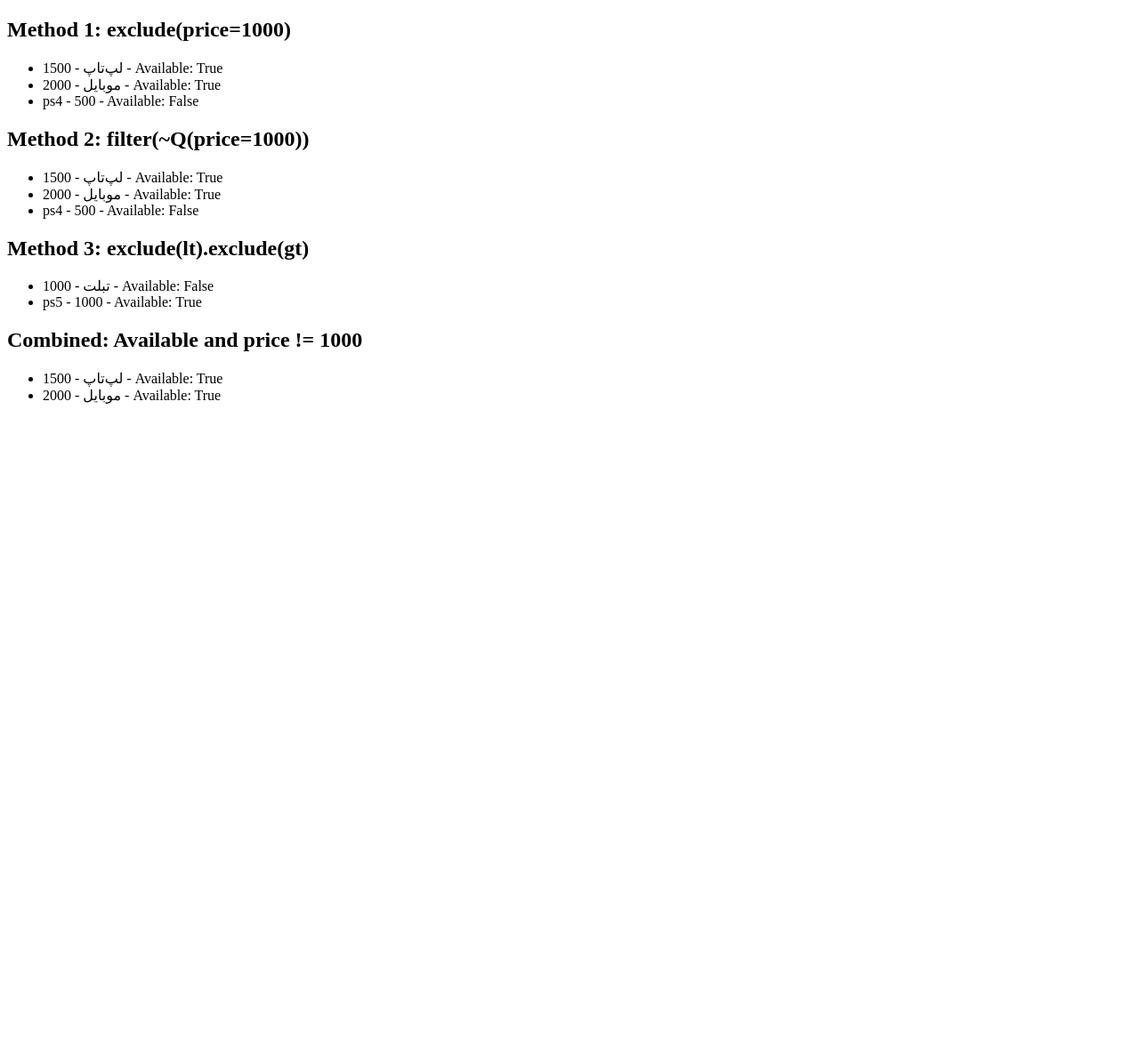
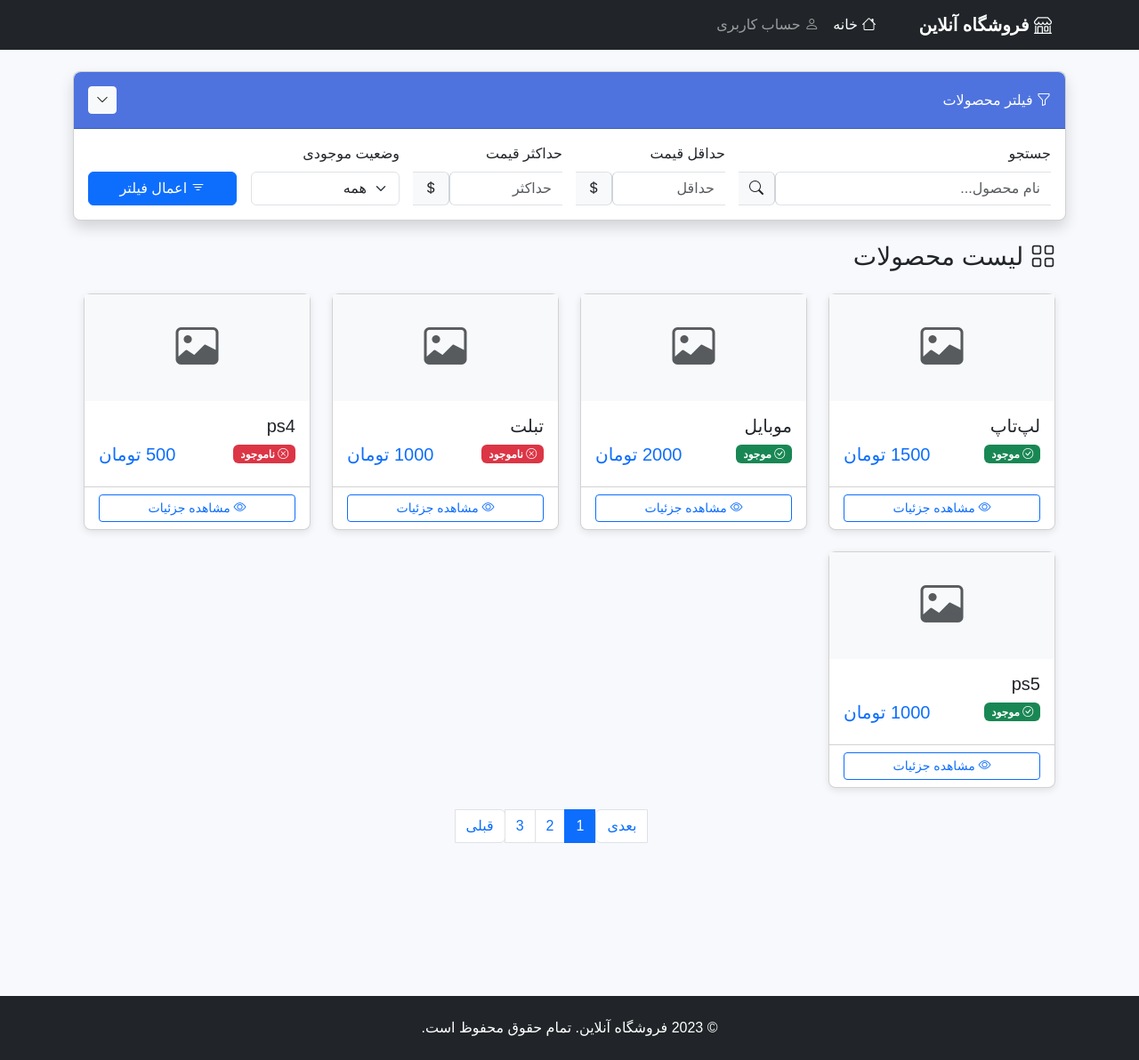
Before and after one commit to shahrokh-rhmani/not-equal, a Django app: page / in a window 1280 px wide. Shown: the whole page at 89% size. Before the commit the page ends 454 px from the top, so only its background shows below. Run offline with Django 5.2, Linux system fonts and the light colour scheme; data comes from the database, SQL or seed files in the repository; some web fonts are replaced.

Commit message:
Add advanced product filtering with search, price range, and availability

```diff
--- a/src/shop/templates/list_view.html
+++ b/src/shop/templates/list_view.html
@@ -1,33 +1,77 @@
 {% extends '_base.html' %}
 
-{% block title %}Product List{% endblock %}
+{% block title %}لیست محصولات{% endblock %}
 
 {% block content %}
-    <h2>Method 1: exclude(price=1000)</h2>
-    <ul>
-        {% for product in method1 %}
-            <li>{{ product.name }} - {{ product.price }} - Available: {{ product.is_available }}</li>
+<div class="container" dir="rtl">
+    <div class="d-flex justify-content-between align-items-center mb-4">
+        <h1 class="h3 mb-0 text-gray-800"><i class="bi bi-grid"></i> لیست محصولات</h1>
+    </div>
+
+    <!-- Products Grid -->
+    {% if products %}
+    <div class="row row-cols-1 row-cols-md-2 row-cols-lg-3 row-cols-xl-4 g-4">
+        {% for product in products %}
+        <div class="col">
+            <div class="card h-100">
+                {% if product.image_url %}
+                <img src="{{ product.image_url }}" class="card-img-top product-img" alt="{{ product.name }}">
+                {% else %}
+                <div class="text-center py-4 bg-light">
+                    <i class="bi bi-image text-muted" style="font-size: 3rem;"></i>
+                </div>
+                {% endif %}
+                <div class="card-body">
+                    <h5 class="card-title text-end">{{ product.name }}</h5>
+                    <div class="d-flex justify-content-between align-items-center mb-2">
+                        <span class="badge bg-{% if product.is_available %}success{% else %}danger{% endif %}">
+                            {% if product.is_available %}
+                                <i class="bi bi-check-circle"></i> موجود
+                            {% else %}
+                                <i class="bi bi-x-circle"></i> ناموجود
+                            {% endif %}
+                        </span>
+                        <h5 class="text-primary mb-0">{{ product.price }} تومان</h5>
+                    </div>
+                    <p class="card-text text-muted small text-end">{{ product.description|truncatechars:60 }}</p>
+                </div>
+                <div class="card-footer bg-transparent">
+                    <div class="d-grid gap-2">
+                        <button class="btn btn-outline-primary btn-sm">
+                            <i class="bi bi-eye"></i> مشاهده جزئیات
+                        </button>
+                    </div>
+                </div>
+            </div>
+        </div>
         {% endfor %}
-    </ul>
+    </div>
+    {% else %}
+    <div class="card shadow">
+        <div class="card-body empty-state text-center">
+            <i class="bi bi-exclamation-circle"></i>
+            <h5 class="mt-3">محصولی یافت نشد</h5>
+            <p class="text-muted">با تغییر فیلترهای جستجو مجدداً امتحان کنید</p>
+            <a href="?" class="btn btn-primary mt-2">
+                <i class="bi bi-arrow-counterclockwise"></i> بازنشانی فیلترها
+            </a>
+        </div>
+    </div>
+    {% endif %}
 
-    <h2>Method 2: filter(~Q(price=1000))</h2>
-    <ul>
-        {% for product in method2 %}
-            <li>{{ product.name }} - {{ product.price }} - Available: {{ product.is_available }}</li>
-        {% endfor %}
-    </ul>
-
-    <h2>Method 3: exclude(lt).exclude(gt)</h2>
-    <ul>
-        {% for product in method3 %}
-            <li>{{ product.name }} - {{ product.price }} - Available: {{ product.is_available }}</li>
-        {% endfor %}
-    </ul>
-
-    <h2>Combined: Available and price != 1000</h2>
-    <ul>
-        {% for product in combined %}
-            <li>{{ product.name }} - {{ product.price }} - Available: {{ product.is_available }}</li>
-        {% endfor %}
-    </ul>
+    <!-- Pagination -->
+    <nav class="mt-4">
+        <ul class="pagination justify-content-center">
+            <li class="page-item">
+                <a class="page-link" href="#">بعدی</a>
+            </li>
+            <li class="page-item active"><a class="page-link" href="#">1</a></li>
+            <li class="page-item"><a class="page-link" href="#">2</a></li>
+            <li class="page-item"><a class="page-link" href="#">3</a></li>
+            <li class="page-item">
+                <a class="page-link" href="#">قبلی</a>
+            </li>
+        </ul>
+    </nav>
+</div>
 {% endblock %}
--- a/src/shop/views.py
+++ b/src/shop/views.py
@@ -3,17 +3,39 @@ from .models import Product
 from django.db.models import Q
 
 def list_view(request):
+    search_query = request.GET.get('search', '')
+    min_price = request.GET.get('min_price')
+    max_price = request.GET.get('max_price')
+    availability = request.GET.get('availability')
 
-    method1 = Product.objects.exclude(price=1000)
-    method2 = Product.objects.filter(~Q(price=1000))
-    method3 = Product.objects.exclude(price__lt=1000).exclude(price__gt=1000)
-    combined = Product.objects.filter(is_available=True).exclude(price=1000)
+    products = Product.objects.all()
+
+    filters = Q()
+
+    if search_query:
+        filters &= Q(name__icontains=search_query)
+
+    if min_price:
+        filters &= Q(price__gte=min_price)
+
+    if max_price:
+        filters &= Q(price__lte=max_price)
+
+    if availability == 'available':
+        filters &= Q(is_available=True)
+    elif availability == 'unavailable':
+        filters &= Q(is_available=False)
+
+    products = products.filter(filters)
 
     context = {
-        'method1': method1,
-        'method2': method2,
-        'method3': method3,
-        'combined': combined,
+        'products': products,
+        'search_query': search_query,
+        'filters': {
+            'min_price': min_price,
+            'max_price': max_price,
+            'availability': availability,
+        }
     }
 
     return render(request, 'list_view.html', context)
--- /dev/null
+++ b/src/static/css/main.css
@@ -0,0 +1,92 @@
+:root {
+  --primary-color: #4e73df;
+  --secondary-color: #f8f9fc;
+}
+
+/* Layout Styles */
+html, body {
+  height: 100%;
+}
+
+body {
+  font-family: Vazirmatn, sans-serif;
+  background-color: var(--secondary-color);
+  text-align: right !important;
+  direction: rtl;
+  display: flex;
+  flex-direction: column;
+}
+
+main {
+  flex: 1 0 auto;
+  padding-bottom: 60px; /* Extra space for footer*/
+}
+
+footer {
+  flex-shrink: 0;
+  background-color: #343a40;
+  color: white;
+  padding: 1rem 0;
+}
+
+/* Navbar Styles */
+.navbar-brand {
+  font-weight: 600;
+}
+
+/* Card Styles */
+.card {
+  border-radius: 0.5rem;
+  box-shadow: 0 0.15rem 0.5rem rgba(0, 0, 0, 0.1);
+  transition: transform 0.3s ease;
+}
+
+.card:hover {
+  transform: translateY(-5px);
+}
+
+.card-header {
+  background-color: var(--primary-color);
+  color: white;
+  border-radius: 0.5rem 0.5rem 0 0 !important;
+}
+
+/* Form Styles */
+.form-control,
+.input-group-text,
+.form-select {
+  direction: rtl;
+}
+
+.input-group-text {
+  border-left: none;
+  border-right: 1px solid #ced4da;
+}
+
+.form-control {
+  border-right: none;
+  border-left: 1px solid #ced4da;
+}
+
+/* Product Styles */
+.product-img {
+  height: 180px;
+  object-fit: contain;
+  padding: 10px;
+}
+
+/* Button Styles */
+.filter-btn {
+  width: 100%;
+}
+
+/* Empty State Styles */
+.empty-state {
+  text-align: center;
+  padding: 2rem;
+}
+
+.empty-state i {
+  font-size: 3rem;
+  color: #6c757d;
+}
--- a/src/templates/_base.html
+++ b/src/templates/_base.html
@@ -1,14 +1,55 @@
+{% load static %}
 <!DOCTYPE html>
-<html>
+<html lang="en">
 <head>
+    <meta charset="UTF-8">
+    <meta name="viewport" content="width=device-width, initial-scale=1.0">
     <title>{% block title %}Default Title{% endblock %}</title>
-
+    <!-- Bootstrap 5 CSS RTL -->
+    <link href="https://cdn.jsdelivr.net/npm/bootstrap@5.3.0/dist/css/bootstrap.min.css" rel="stylesheet">
+    <!-- Bootstrap Icons -->
+    <link rel="stylesheet" href="https://cdn.jsdelivr.net/npm/bootstrap-icons@1.10.0/font/bootstrap-icons.css">
+    <!-- Vazirmatn font -->
+    <link rel="stylesheet" href="https://cdn.jsdelivr.net/gh/rastikerdar/vazirmatn@v33.003/fonts.css">
+    <!-- Custom styles-->
+    <link rel="stylesheet" href="{% static 'css/main.css' %}">
 </head>
 <body>
-    {% block content %}
+    <!-- Navigation Bar -->
+    <nav class="navbar navbar-expand-lg navbar-dark bg-dark mb-4">
+        <div class="container">
+            <a class="navbar-brand" href="#">
+                <i class="bi bi-shop"></i> فروشگاه آنلاین
+            </a>
+            <button class="navbar-toggler" type="button" data-bs-toggle="collapse" data-bs-target="#navbarNav">
+                <span class="navbar-toggler-icon"></span>
+            </button>
+            <div class="collapse navbar-collapse" id="navbarNav">
+                <ul class="navbar-nav ms-auto">
+                    <li class="nav-item">
+                        <a class="nav-link active" href="#"><i class="bi bi-house"></i> خانه</a>
+                    </li>
+                    <li class="nav-item">
+                        <a class="nav-link" href="#"><i class="bi bi-person"></i> حساب کاربری</a>
+                    </li>
+                </ul>
+            </div>
+        </div>
+    </nav>
 
-    {% endblock %}
+    <main class="container mb-5">
+        {% include '_product_filter.html' %}
+        {% block content %}{% endblock %}
+    </main>
 
+    <!-- Footer -->
+    <footer class="bg-dark text-white py-4 mt-5">
+        <div class="container text-center">
+            <p class="mb-0">© 2023 فروشگاه آنلاین. تمام حقوق محفوظ است.</p>
+        </div>
+    </footer>
 
+    <!-- Bootstrap 5 JS Bundle with Popper -->
+    <script src="https://cdn.jsdelivr.net/npm/bootstrap@5.3.0/dist/js/bootstrap.bundle.min.js"></script>
 </body>
 </html>
--- /dev/null
+++ b/src/templates/_product_filter.html
@@ -0,0 +1,50 @@
+    <!-- Filter Card -->
+    <div class="card shadow mb-4">
+        <div class="card-header py-3 d-flex justify-content-between align-items-center">
+            <h6 class="m-0 font-weight-bold text-white"><i class="bi bi-funnel"></i> فیلتر محصولات</h6>
+            <button class="btn btn-sm btn-light" type="button" data-bs-toggle="collapse" data-bs-target="#filterCollapse">
+                <i class="bi bi-chevron-down"></i>
+            </button>
+        </div>
+        <div class="card-body collapse show" id="filterCollapse">
+            <form method="get" class="row g-3">
+                <div class="col-md-4">
+                    <label for="search" class="form-label text-end">جستجو</label>
+                    <div class="input-group">
+                        <input type="text" class="form-control text-end" id="search" name="search"
+                               value="{{ search_query }}" placeholder="نام محصول...">
+                        <span class="input-group-text"><i class="bi bi-search"></i></span>
+                    </div>
+                </div>
+                <div class="col-md-2">
+                    <label for="min_price" class="form-label text-end">حداقل قیمت</label>
+                    <div class="input-group">
+                        <input type="number" class="form-control text-end" id="min_price" name="min_price"
+                               value="{{ filters.min_price }}" placeholder="حداقل">
+                        <span class="input-group-text"><i class="bi bi-currency-dollar"></i></span>
+                    </div>
+                </div>
+                <div class="col-md-2">
+                    <label for="max_price" class="form-label text-end">حداکثر قیمت</label>
+                    <div class="input-group">
+                        <input type="number" class="form-control text-end" id="max_price" name="max_price"
+                               value="{{ filters.max_price }}" placeholder="حداکثر">
+                        <span class="input-group-text"><i class="bi bi-currency-dollar"></i></span>
+                    </div>
+                </div>
+                <div class="col-md-2">
+                    <label for="availability" class="form-label text-end">وضعیت موجودی</label>
+                    <select class="form-select text-end" id="availability" name="availability">
+                        <option value="">همه</option>
+                        <option value="available" {% if filters.availability == 'available' %}selected{% endif %}>موجود</option>
+                        <option value="unavailable" {% if filters.availability == 'unavailable' %}selected{% endif %}>ناموجود</option>
+                    </select>
+                </div>
+                <div class="col-md-2 d-flex align-items-end">
+                    <button type="submit" class="btn btn-primary filter-btn w-100">
+                        <i class="bi bi-filter"></i> اعمال فیلتر
+                    </button>
+                </div>
+            </form>
+        </div>
+    </div>
```
Also changed, not shown: src/shop/models.py (+10 -0 lines).
